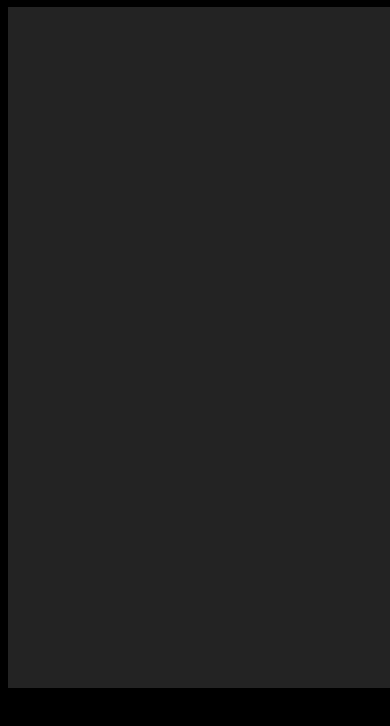
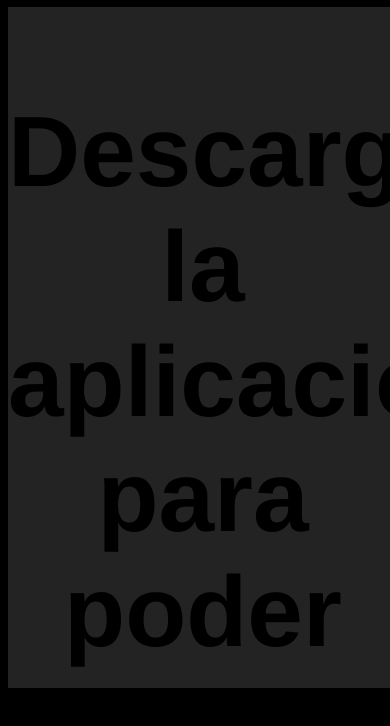
Before and after one commit to CodeStart1124/ProyectoSpotify, a plain HTML site: page index.html in a window 390 px wide. Shown: the part 156-882 px from the top of the page. Before the commit the page ends 844 px from the top, so only its background shows below. Drawn offline with Linux system fonts and the light colour scheme.

Commit message:
update 3

```diff
--- a/Css/Spotify.css
+++ b/Css/Spotify.css
@@ -698,7 +698,7 @@ box-shadow: 0 0 10px rgba(0, 0, 0, 0.5);
 .media {
   display: none;
 }
-@media (max-width: 700px) {
+@media (max-width: 900px) {
   .media{
     display: block;
     width: 100%;
@@ -726,6 +726,7 @@ box-shadow: 0 0 10px rgba(0, 0, 0, 0.5);
   }
 
   .h1{
-    position: relative;
+   margin-top: 250px;
+   font-size: 100px;
   }
 }
--- a/Spotify.html
+++ b/index.html
@@ -313,6 +313,14 @@
       </div>
     </div>
 
-    <div class="media"></div>
+    <div class="media">
+      <h1 class="h1">
+        <center>
+          Descarga la aplicación <br />
+          para poder ver el modo <br />
+          celular
+        </center>
+      </h1>
+    </div>
   </body>
 </html>
```
